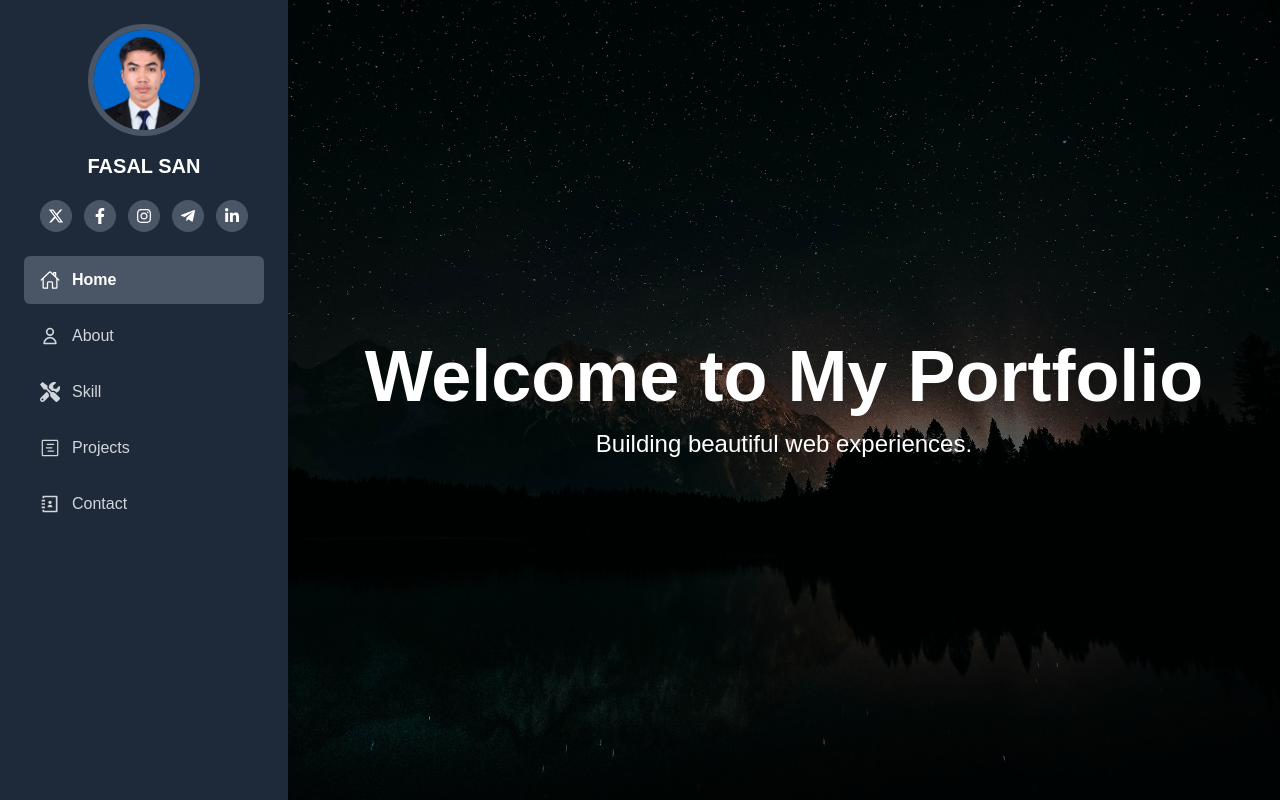
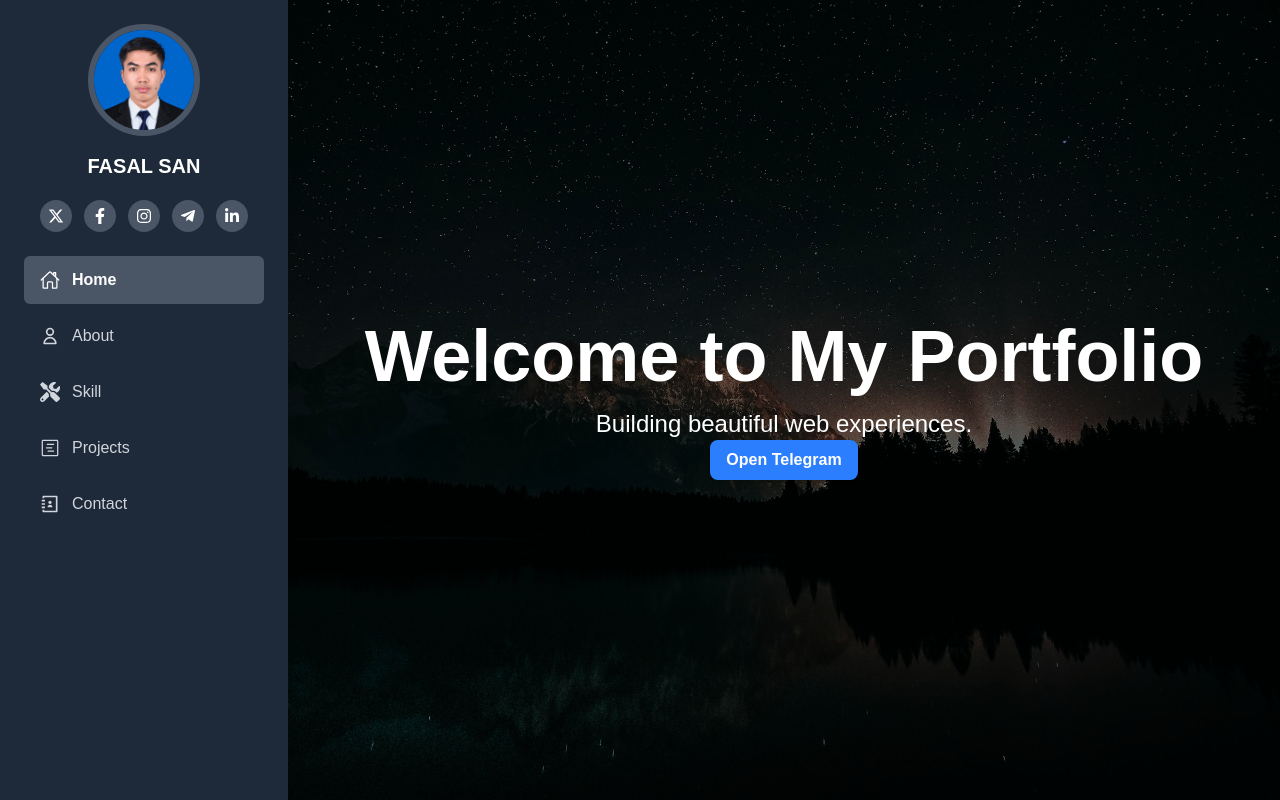
Before and after one commit to Fasalsan/my-portfolio, a Next.js app: page / in a window 1280 px wide. Shown: the top 800 px of the page. Built offline with nearby package versions, Linux system fonts and the light colour scheme.

Commit message:
fix link telegram

```diff
--- a/app/page.js
+++ b/app/page.js
@@ -4,6 +4,10 @@ import A from '../public/images/img-bg.jpg'
 import NewData from './services/page'
 
 export default function Home() {
+    const handleRedirect = () => {
+    // Replace with your telegram link
+    window.location.href = "https://t.me/fasal_san";
+  };
   return (
     <div>
       <div className="relative w-full h-screen flex flex-col items-center justify-center">
@@ -26,8 +30,14 @@ export default function Home() {
           <p className="text-white text-xl md:text-2xl animate-fadeInUp delay-500">
             Building beautiful web experiences.
           </p>
+        <button
+          onClick={handleRedirect}
+          className="bg-blue-500 hover:bg-blue-600 text-white font-semibold px-4 py-2 rounded-lg shadow-md transition-all duration-300"
+        >
+          Open Telegram
+        </button>
+      </div>
         </div>
-      </div>
       <div>
         <NewData />
       </div>
```
